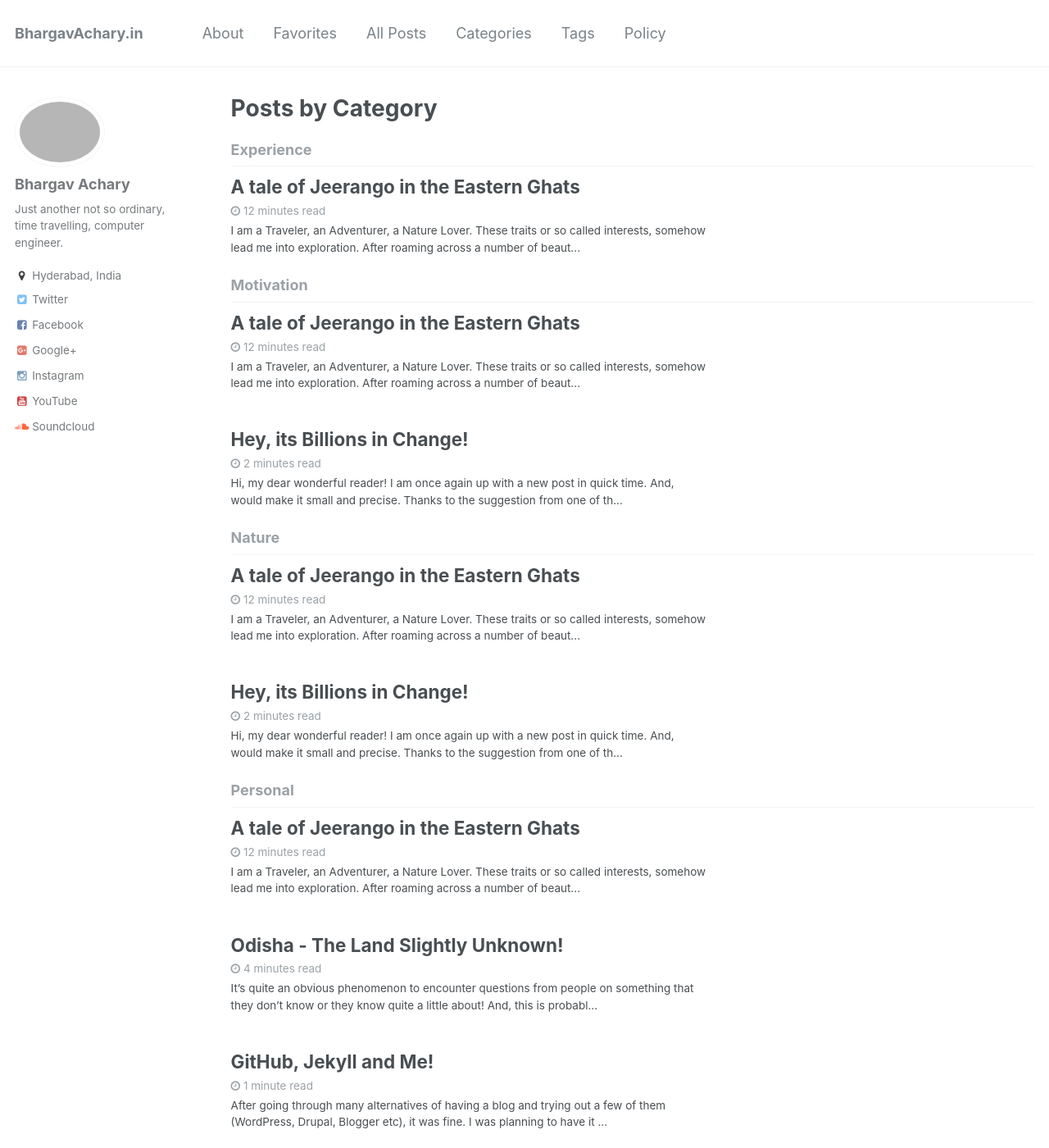
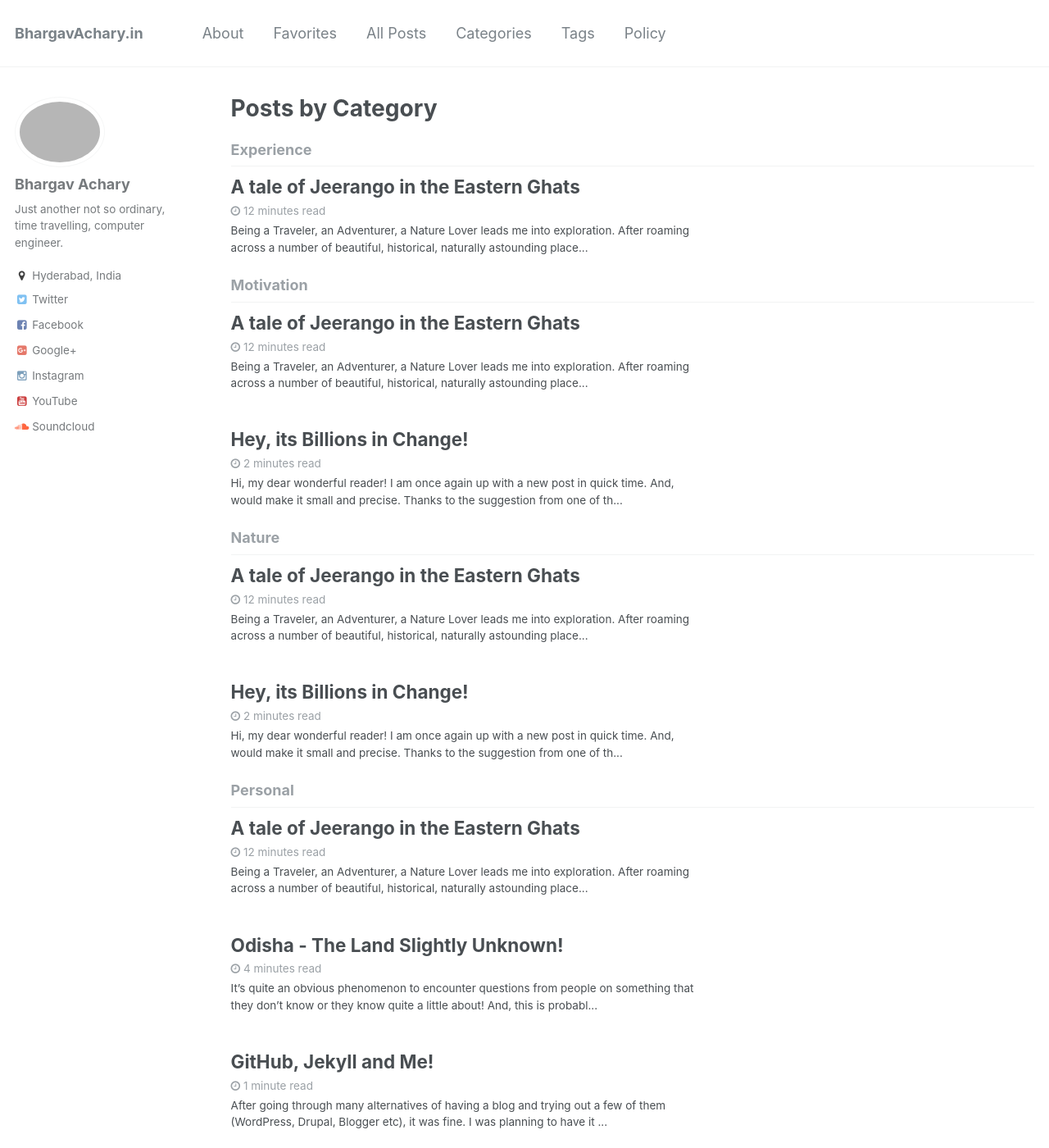
Before and after one commit to bhargavachary/bhargavachary.github.io, a Jekyll site: the page built from _pages/category-archive.html, in a window 1280 px wide and 1400 px high. Shown: the whole window at 82% size. Built offline with Jekyll 4.4.1, drawn with Linux system fonts in a browser that asks for light colours; some of the changed text lies outside the part shown.

Commit message:
updated typos. and restructed some sentences in first two paras...

```diff
--- a/_posts/2017-08-21-the-eastern-ghats.md
+++ b/_posts/2017-08-21-the-eastern-ghats.md
@@ -17,10 +17,9 @@
   - life
   - berhampur
 ---
+Being a Traveler, an Adventurer, a Nature Lover leads me into exploration. After roaming across a number of beautiful, historical, naturally astounding places around the country in the recent years, I just took a break, and to a great extent this break happened as a set of situations, than a non-execution. I still traveled, but that was just mechanical, Hyderabad to Berhampur and vice-versa. Well, in the recent months, this loop has ended, and I am back in form. And, this is a very long post, be cautioned before proceeding.
 
-I am a Traveler, an Adventurer, a Nature Lover. These traits or so called interests, somehow lead me into exploration. After roaming across a number of beautiful, historical, naturally astounding places around the country in the recent years, I just took a break, and to a great extent this break happened as a set of situations, than a non-execution. I still traveled, but that was just mechanical, Hyderabad to Berhampur and vice-versa. Well, in the recent months, this break has been terminated, and I am back in form. And, this a very long post, be cautioned before proceeding.
-
-Last to last week, I just had a great bike trip along the eastern ghats of South Odisha. It was just awesome, 2 bikes, 4 friends and the eastern ghats, a total of 300+ kilometers of ride. I had been dreaming of this ride since years. This was extra-special, I spent my entire childhood and early adulthood at this place, yet it had not happened. A day, when I roamed around the hills just like that had never happened, don't know why. And, you know, it happens, exactly when it has to happen. You, simply can't do it, just because you want it. And, even if you end up doing it, you might just do it in the most unexpected ways. But, sweet, if you feel it. Finally it happened. And, eventually turned out to be one such extraordinary trip, I desperately waited for years and years. The timing was perfect, it was just about the mid of the rainy season. My depiction does have several proofs (pictures) of this wonderful timing, stay tuned.
+Last to last week, I just had a great bike trip along the eastern ghats of South Odisha. It was just awesome, 2 bikes, 4 friends and the eastern ghats, a total of 300+ kilometers of ride. I had been dreaming of this ride since years. This was supposed to be extra-special, as I spent my entire childhood and early adulthood around this place. A day, when I roamed around the hills just like that had never happened. And you know, it happens, exactly when it has to happen. You simply can't do it, just because you want it. And even if you end up doing it, you might just do it in the most unexpected ways. But sweet, if you feel it. Finally, it just happened. The timing was perfect, it was just about the mid of the rainy season. The depiction does have several proofs of this timing, stay tuned.
 
 We four, me, Trilochan (Amit), Duryodhan(Duri) and Baburao(Babu), started off soon after having an early heavy lunch instead of the breakfast. The trip I had in my mind was like this. First, we would go to a Buddist Monastery, called "Padma Sambhava Maha Vihara" (me and Amit were inherently in a spiritual exploration, where as Duri and Babu were more into the Adventure and Nature aspects). Second, we would enjoy the beauty of a nearby waterfall "Khasada". The Buddhist Monastery at Jeerango (Jiranga) is one of the biggest in South Asia, and Khasada is a locally popular picnic spot with a waterfall. The idea of the trip was to spend some good time, have some great photographic moments in the journey, capture them in the naked eyes and network free minds. Just the mountains, the waterfalls, their sweet chip-chap sounds of waters, the ultra oxygenated air, and the ultimate greenery. For a nature lover like me, this is bliss. I can possibly live there until my last breathe.
 
```
